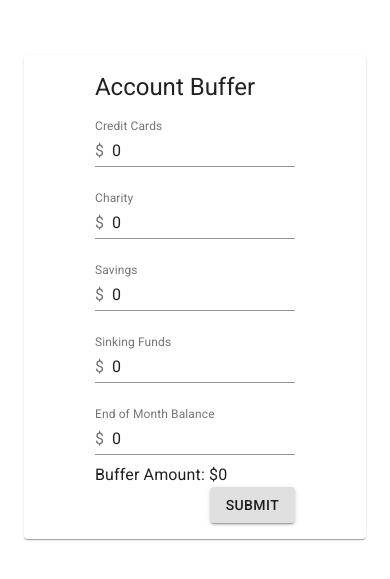
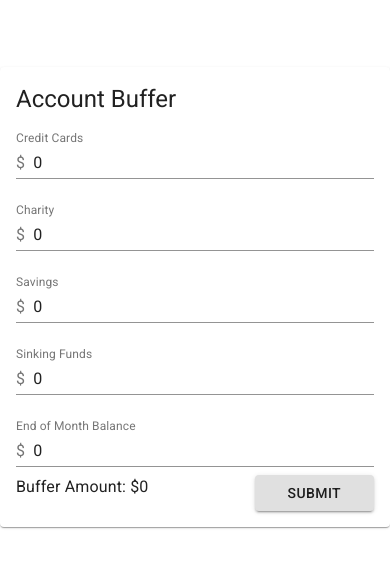
Before and after one commit to Brandt-Bowling/Account-Ledger, a React (Create React App) app: page / in a window 390 px wide. Shown: the part 125-704 px from the top of the page. Built offline with nearby package versions, Linux system fonts and the light colour scheme.

Commit message:
Added responsive media queries for layout

```diff
--- a/public/index.html
+++ b/public/index.html
@@ -14,7 +14,7 @@
 
     <meta
       name="viewport"
-      ccontent="minimum-scale=1, initial-scale=1, width=device-width, shrink-to-fit=no"
+      content="minimum-scale=1, initial-scale=1, width=device-width, shrink-to-fit=no"
     />
     <meta name="theme-color" content="#000000" />
     <meta
--- a/src/App.tsx
+++ b/src/App.tsx
@@ -1,6 +1,7 @@
 import React, { useState } from "react";
 import logo from "./logo.svg";
-import { makeStyles } from "@material-ui/core/styles";
+import { makeStyles, createStyles, Theme } from "@material-ui/core/styles";
+import useMediaQuery from "@material-ui/core/useMediaQuery";
 import Grid from "@material-ui/core/Grid";
 import TextField from "@material-ui/core/TextField";
 import InputAdornment from "@material-ui/core/InputAdornment";
@@ -9,17 +10,27 @@ import Paper from "@material-ui/core/Paper";
 import Typography from "@material-ui/core/Typography";
 import Button from "@material-ui/core/Button";
 
-const useStyles = makeStyles({
+const useStyles = makeStyles((theme: Theme) =>
+  createStyles({
     container: {
-    padding: 24,
+      [theme.breakpoints.down("sm")]: {
+        width: "100%",
+        minHeight: "100vh"
+      },
+      [theme.breakpoints.up("md")]: {
         minWidth: "200px",
         maxWidth: "400px",
         minHeight: "100vh"
+      }
     },
     paper: {
       padding: 24
+    },
+    form: {
+      width: "100%"
     }
-});
+  })
+);
 
 type CategoryEntry = {
   [key: string]: { amount: string };
@@ -27,6 +38,8 @@ type CategoryEntry = {
 
 const App: React.FC = () => {
   const classes = useStyles();
+  const mobile = useMediaQuery("(max-width:600px)");
+  console.warn(`is mobile?: ${mobile}`);
   const inputs = [
     "Credit Cards",
     "Charity",
@@ -68,8 +81,8 @@ const App: React.FC = () => {
       >
         <Grid item xs={12}>
           <Paper className={classes.paper}>
-            <Grid container justify="center" spacing={2}>
-              <form onSubmit={handleSubmit}>
+            <Grid container justify="center" text-align="center" spacing={2}>
+              <form onSubmit={handleSubmit} className={classes.form}>
                 <Grid item xs={12}>
                   <Typography variant="h5">Account Buffer</Typography>
                 </Grid>
@@ -83,11 +96,13 @@ const App: React.FC = () => {
                     />
                   );
                 })}
+                <Grid container text-align="left" align-items="flex-end">
                   <ResultLabel name="Buffer Amount" amount={totalAmount} />
-                <Grid container item xs={12} justify="flex-end">
-                  <Button type="submit" variant="contained">
+                  <Grid item xs={4}>
+                    <Button type="submit" fullWidth variant="contained">
                       Submit
                     </Button>
+                  </Grid>
                 </Grid>
               </form>
             </Grid>
@@ -126,7 +141,7 @@ const Label = (props: {
 
 const ResultLabel = (props: { name: string; amount: number }) => {
   return (
-    <Grid item xs={12}>
+    <Grid item xs={8}>
       <Typography component="p">
         {props.name}: ${props.amount}
       </Typography>
```
Lines whose indentation alone changed are shown as unchanged.
